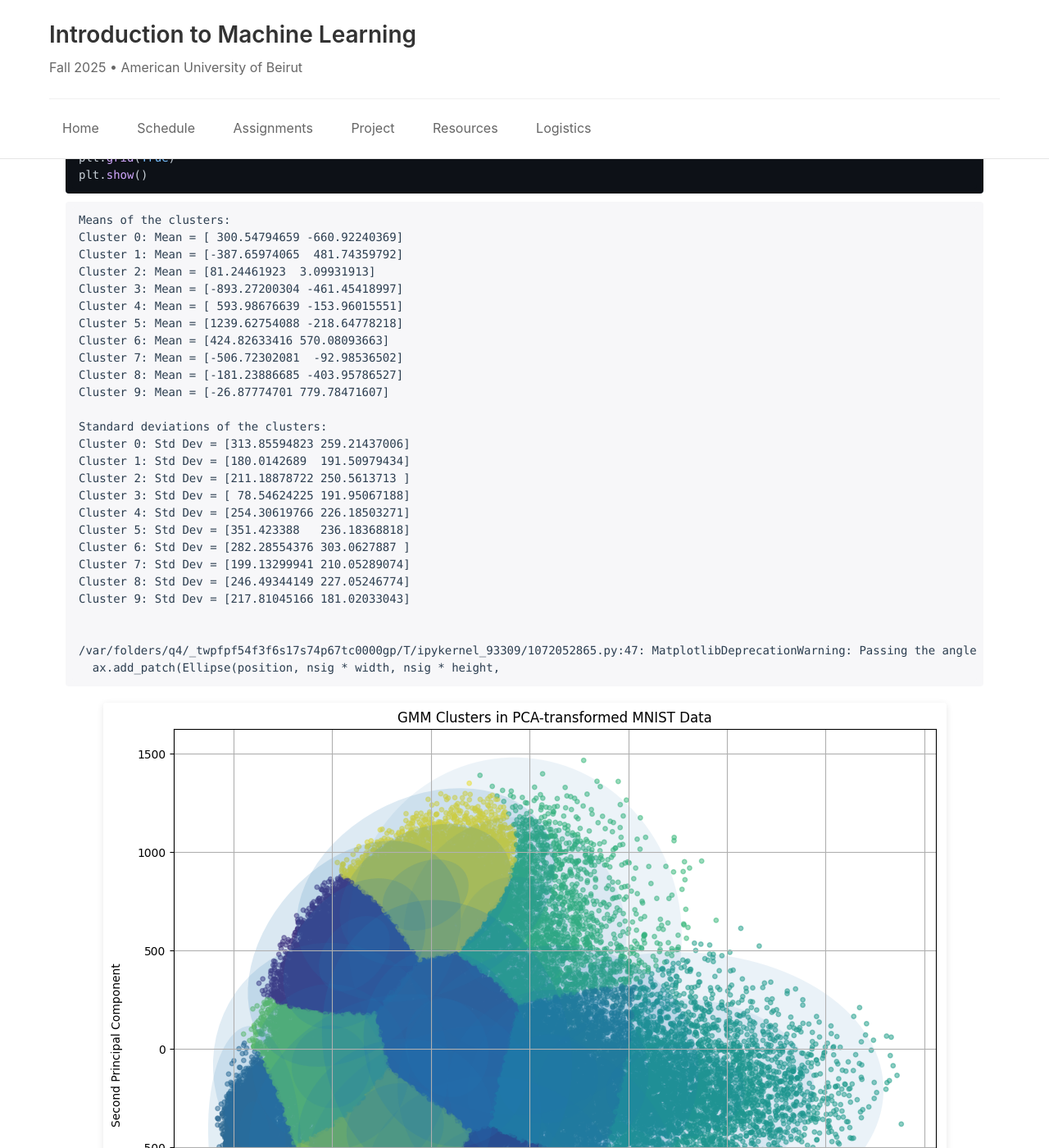
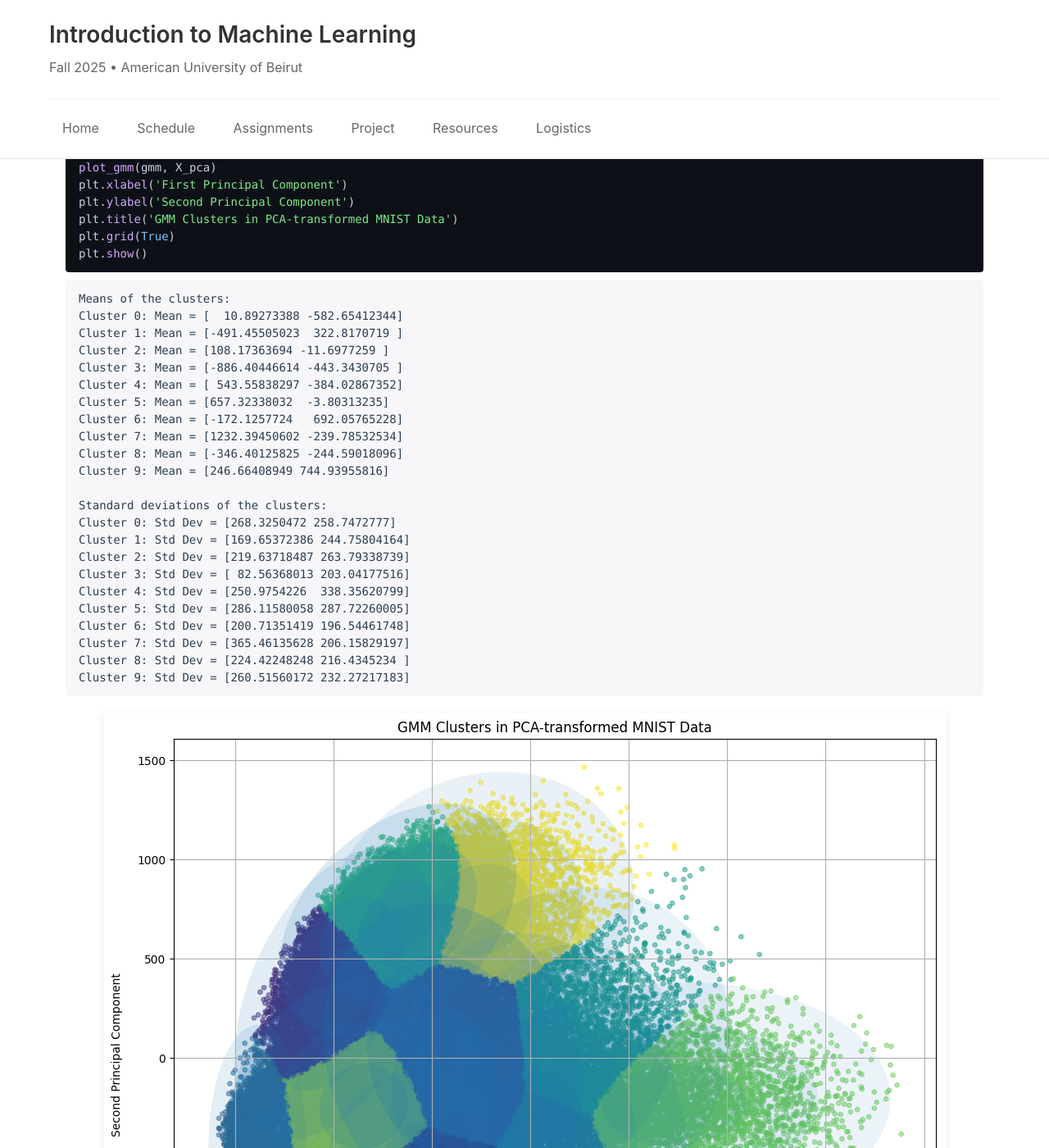
Before and after one commit to Data-Driven-Modeling-Lab/intro2ml, a Jekyll site: the page built from materials/notebooks/mnist_example.md, in a window 1280 px wide and 1400 px high, scrolled down 2743 px. Shown: the whole window at 82% size. Built offline with Jekyll 4.4.1, drawn with Linux system fonts in a browser that asks for light colours; some of the changed text lies outside the part shown.

Commit message:
fixed pca figs

````diff
--- a/materials/notebooks/mnist_example.md
+++ b/materials/notebooks/mnist_example.md
@@ -1,5 +1,5 @@
 ---
-title: "1. Download the MNIST dataset"
+title: "MNIST dataset dimensionality reduction example"
 layout: note
 category: "Jupyter Notebook"
 permalink: /materials/notebooks/mnist_example/
@@ -105,33 +108,29 @@ plt.show()
 ```
 
     Means of the clusters:
-    Cluster 0: Mean = [ 300.54794659 -660.92240369]
-    Cluster 1: Mean = [-387.65974065  481.74359792]
-    Cluster 2: Mean = [81.24461923  3.09931913]
-    Cluster 3: Mean = [-893.27200304 -461.45418997]
-    Cluster 4: Mean = [ 593.98676639 -153.96015551]
-    Cluster 5: Mean = [1239.62754088 -218.64778218]
-    Cluster 6: Mean = [424.82633416 570.08093663]
-    Cluster 7: Mean = [-506.72302081  -92.98536502]
-    Cluster 8: Mean = [-181.23886685 -403.95786527]
-    Cluster 9: Mean = [-26.87774701 779.78471607]
+    Cluster 0: Mean = [  10.89273388 -582.65412344]
+    Cluster 1: Mean = [-491.45505023  322.8170719 ]
+    Cluster 2: Mean = [108.17363694 -11.6977259 ]
+    Cluster 3: Mean = [-886.40446614 -443.3430705 ]
+    Cluster 4: Mean = [ 543.55838297 -384.02867352]
+    Cluster 5: Mean = [657.32338032  -3.80313235]
+    Cluster 6: Mean = [-172.1257724   692.05765228]
+    Cluster 7: Mean = [1232.39450602 -239.78532534]
+    Cluster 8: Mean = [-346.40125825 -244.59018096]
+    Cluster 9: Mean = [246.66408949 744.93955816]
 
     Standard deviations of the clusters:
-    Cluster 0: Std Dev = [313.85594823 259.21437006]
-    Cluster 1: Std Dev = [180.0142689  191.50979434]
-    Cluster 2: Std Dev = [211.18878722 250.5613713 ]
-    Cluster 3: Std Dev = [ 78.54624225 191.95067188]
-    Cluster 4: Std Dev = [254.30619766 226.18503271]
-    Cluster 5: Std Dev = [351.423388   236.18368818]
-    Cluster 6: Std Dev = [282.28554376 303.0627887 ]
-    Cluster 7: Std Dev = [199.13299941 210.05289074]
-    Cluster 8: Std Dev = [246.49344149 227.05246774]
-    Cluster 9: Std Dev = [217.81045166 181.02033043]
-
-
-    /var/folders/q4/_twpfpf54f3f6s17s74p67tc0000gp/T/ipykernel_93309/1072052865.py:47: MatplotlibDeprecationWarning: Passing the angle parameter of __init__() positionally is deprecated since Matplotlib 3.6; the parameter will become keyword-only two minor releases later.
-      ax.add_patch(Ellipse(position, nsig * width, nsig * height,
+    Cluster 0: Std Dev = [268.3250472 258.7472777]
+    Cluster 1: Std Dev = [169.65372386 244.75804164]
+    Cluster 2: Std Dev = [219.63718487 263.79338739]
+    Cluster 3: Std Dev = [ 82.56368013 203.04177516]
+    Cluster 4: Std Dev = [250.9754226  338.35620799]
+    Cluster 5: Std Dev = [286.11580058 287.72260005]
+    Cluster 6: Std Dev = [200.71351419 196.54461748]
+    Cluster 7: Std Dev = [365.46135628 206.15829197]
+    Cluster 8: Std Dev = [224.42248248 216.4345234 ]
+    Cluster 9: Std Dev = [260.51560172 232.27217183]
 
 
 
-![png](/materials/notebooks/mnist_example/output_2_2.png)
+![png](/materials/notebooks/mnist_example/output_3_1.png)
````
Also changed, not shown: other parts of materials/notebooks/mnist_example.md (+8 -5 lines), materials/notebooks/0_image_approx.md (+14 -9 lines), materials/notebooks/0_image_approx/output_1_0.png (added), materials/notebooks/0_image_approx/output_5_0.png (added), materials/notebooks/0_image_approx/output_5_1.png (added), materials/notebooks/0_image_approx/output_5_2.png (added), materials/notebooks/0_image_approx/output_7_0.png (added), materials/notebooks/0_image_approx/output_7_1.png (added), materials/notebooks/mnist_example/output_2_0.png (added), materials/notebooks/mnist_example/output_3_1.png (added), materials/references/svd_demo/output_5_0.png, materials/references/svd_demo/output_9_0.png, 3 other files.
